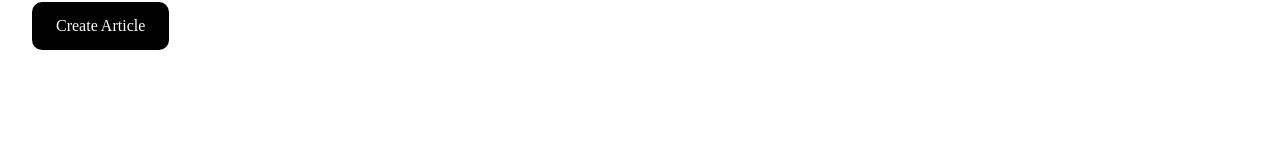
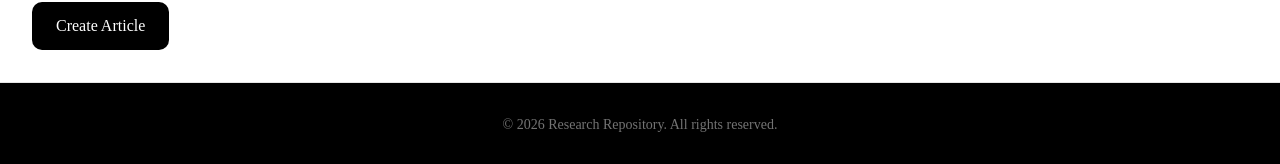
Before and after one commit to Pandi-rgb/giscus, a Next.js app: page /dashboard/articles/new in a window 1280 px wide. Shown: the part 1054-1218 px from the top of the page. Before the commit the page ends 1104 px from the top, so only its background shows below. Built offline with nearby package versions, Linux system fonts and the light colour scheme; no server answers; the database is empty.

Commit message:
menambahkan footer

```diff
--- a/src/app/layout.js
+++ b/src/app/layout.js
@@ -1,6 +1,7 @@
 import "./globals.css";
 
 import Navbar from "@/components/layout/navbar";
+import Footer from "@/components/layout/footer";
 import { Toaster } from "@/components/ui/sonner";
 
 export const metadata = {
@@ -26,6 +27,7 @@ export default function RootLayout({ children }) {
           {children}
         </main>
 
+        <Footer />
         <Toaster />
       </body>
     </html>
--- a/src/components/dashboard/article-form.js
+++ b/src/components/dashboard/article-form.js
@@ -57,7 +57,7 @@ export default function ArticleForm({ categories }) {
   }
 
   return (
-    <div className="max-w-3xl">
+    <div className="max-w-3xl mb-8">
       <form onSubmit={handleSubmit} className="space-y-6">
         <div>
           <label className="mb-2 block font-medium">Title</label>
--- /dev/null
+++ b/src/components/layout/footer.js
@@ -0,0 +1,32 @@
+import Link from "next/link";
+
+export default function Footer() {
+  const year = new Date().getFullYear();
+
+  return (
+    <footer className="border-t bg-black text-white dark:bg-black/10">
+      <div className="mx-auto max-w-7xl py-8 sm:px-6">
+        <div className="flex gap-4 flex-col items-center justify-between ">
+          <p className="text-sm text-muted-foreground text-center">
+            © {year} Research Repository. All rights reserved.
+          </p>
+
+          {/* <div className="flex items-center gap-4 text-sm">
+            <Link className="hover:underline" href="/">
+              Home
+            </Link>
+            <Link className="hover:underline" href="/articles">
+              Articles
+            </Link>
+            <Link className="hover:underline" href="/about">
+              About
+            </Link>
+            <Link className="hover:underline" href="/contact">
+              Contact
+            </Link>
+          </div> */}
+        </div>
+      </div>
+    </footer>
+  );
+}
```
Also changed, not shown: 1 other file (tests, documents, lock files or other folders).
